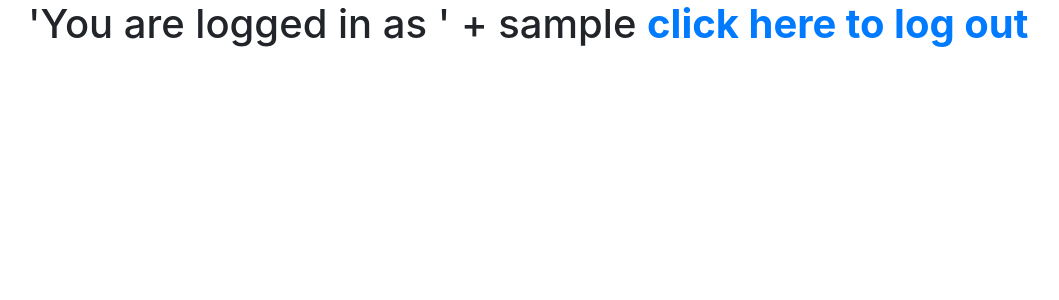
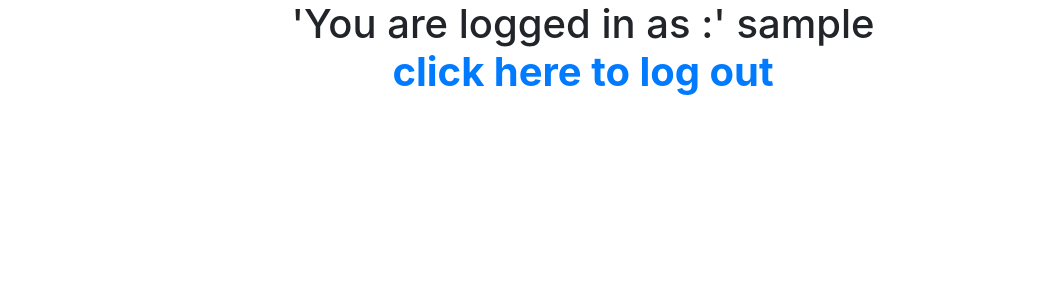
Before and after one commit to ShresthaRajat/monk, a Flask app: page /home in a window 1280 px wide. Shown: the top 300 px of the page, without its empty margins (57-1116 px from the left). Run offline with Flask 2, Linux system fonts and the light colour scheme; the visitor is signed in with stand-in values (Sample User, id 1); parts of the project's set-up code (start-up, migrations or seed data) failed here and were passed over; some libraries are stand-ins or nearby versions.

Commit message:
Minor page redesign

```diff
--- a/src/templates/register.html
+++ b/src/templates/register.html
@@ -50,7 +50,7 @@
             <div class="form-group">
                 <div class="form-check"><label class="form-check-label"><input type="checkbox" name="agree" value="Not Nulls">I agree to the license terms.</label></div>
             </div>
-            <div class="form-group"><button class="btn btn-primary btn-block" type="submit">Sign Up</button></div><a class="already" href="#">You already have an account? Login here.</a></form>
+            <div class="form-group"><button class="btn btn-primary btn-block" type="submit">Sign Up</button></div><a class="already" href="{{ url_for('login') }}">You already have an account? Login here.</a></form>
     </div>
 </div>
 {% endblock %}
--- a/src/templates/user.html
+++ b/src/templates/user.html
@@ -2,8 +2,9 @@
 {% extends "layout.html" %}
 {% block body %}
 <div class="container">
-    <h1>
-        'You are logged in as ' + {{ session['username'] }}
+    <h1 style="text-align: center;">
+        'You are logged in as :' {{ session['username'] }}
+        </br>
         <b><a href = '/logout'>click here to log out</a></b>
     </h1>
 </div>
```
